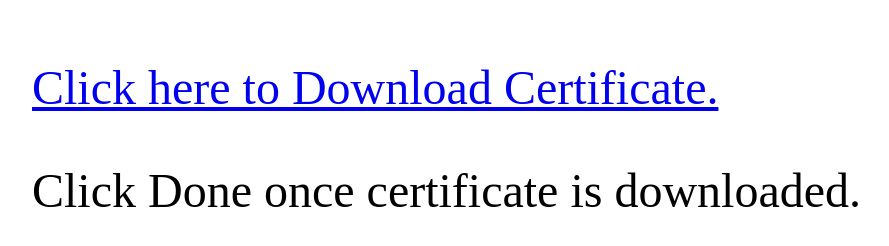
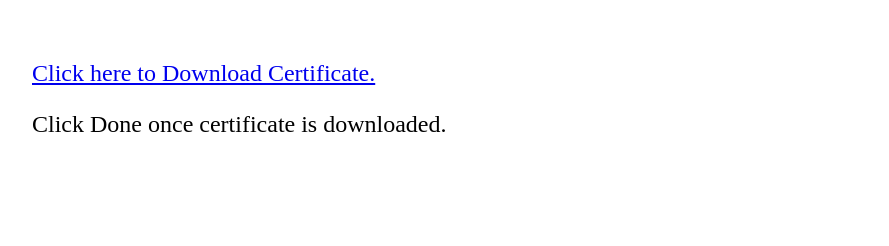
Before and after one commit to cwas/rootTest, a plain HTML site: page index.html in a window 1280 px wide. Shown: the whole page, without its empty margins (160-1049 px from the left). Drawn offline with Linux system fonts and the light colour scheme.

Commit message:
Update size

```diff
--- a/css/main.css
+++ b/css/main.css
@@ -3,5 +3,5 @@ body {
     width: 70%;
 }
 p {
-    font-size: 300%
+    font-size: x-large;
 }
```
